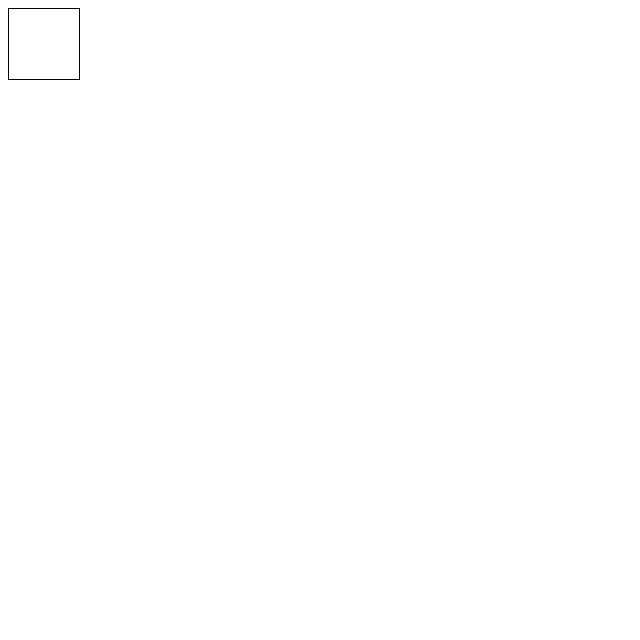
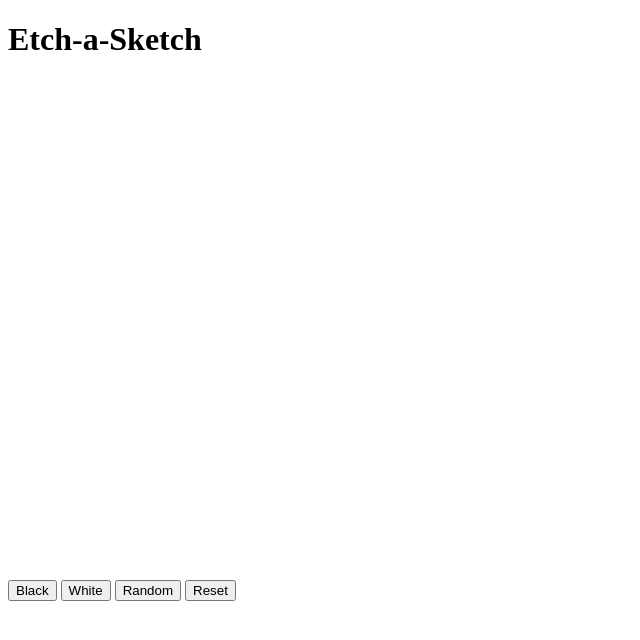
Before and after one commit to Cortes-Ces/etch-a-sketch, a plain HTML site: page index.html in a window 1280 px wide. Shown: the whole page, without its empty margins (0-640 px from the left). Drawn offline with Linux system fonts and the light colour scheme.

Commit message:
Added buttons and created board template for grid

```diff
--- a/index.html
+++ b/index.html
@@ -7,7 +7,20 @@
 
     <title>Etch-a-Sketch</title>
 </head>
-<body class="body">
-    <script src="script.js"></script>
+<body>
+    <div class="flex-container">
+        <div class="title"><h1>Etch-a-Sketch</h1></div>
+        <div class="content">
+            <div class="board"></div>
+            <button>Black</button>
+            <button>White</button>
+            <button>Random</button>
+            <button>Reset</button>
+        </div>
+    </div>
+    <div class="container">
+
+    </div>
 </body>
+<script src="script.js"></script>
 </html>
--- a/script.js
+++ b/script.js
@@ -1,4 +1,11 @@
+const container = document.createElement("container");
+
+//function createSquare() {
 const div = document.createElement("div");
-
 // Add div to body
 document.body.appendChild(div);
+//};
+
+container.appendChild(div);
+
+document.body.appendChild(container);
--- a/styles.css
+++ b/styles.css
@@ -3,9 +3,26 @@
     margin: auto;
 } */
 
+.board {
+    display: grid;
+    height: 500px;
+    width: 500px;
+}
+
+/* .container{
+    display: flex;
+    border: 1px solid black;
+    padding: auto;
+    height: 400px;
+    width: 400px;
+};
+
 div {
+    display: flex;
+    background-color: violet;
     border: 1px solid black;
     padding: 10;
+    padding: auto;
     height: 70px;
     width: 70px;
-}
+}; */
```
Also changed, not shown: 1 other file.
